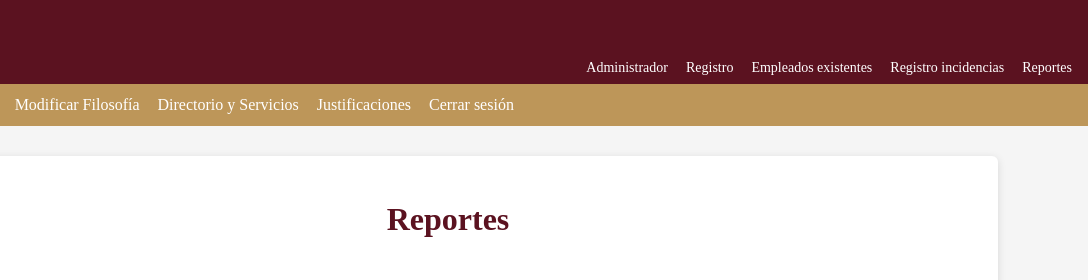
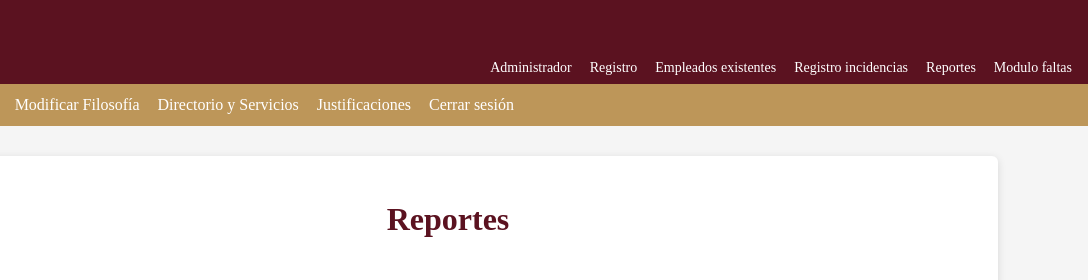
Before and after one commit to jesusPro28/visualpru, a plain HTML site: page html/ReportesPri.html in a window 1280 px wide. Shown: the top 280 px of the page, 192-1280 px from the left. Drawn offline with Linux system fonts and the light colour scheme; sample sign-in values are in the browser's storage.

Commit message:
Update ReportesPri.html

```diff
--- a/html/ReportesPri.html
+++ b/html/ReportesPri.html
@@ -19,6 +19,7 @@
             <a href="EmpleadosExistentesPri.html">Empleados existentes</a>
             <a href="RegistroIncidenciasPri.html">Registro incidencias</a>
             <a href="ReportesPri.html">Reportes</a>
+            <a href="Modulo_faltas.html">Modulo faltas</a>
         </nav>
     </div>
     <nav class="navbar" aria-label="Navegación principal">
```
